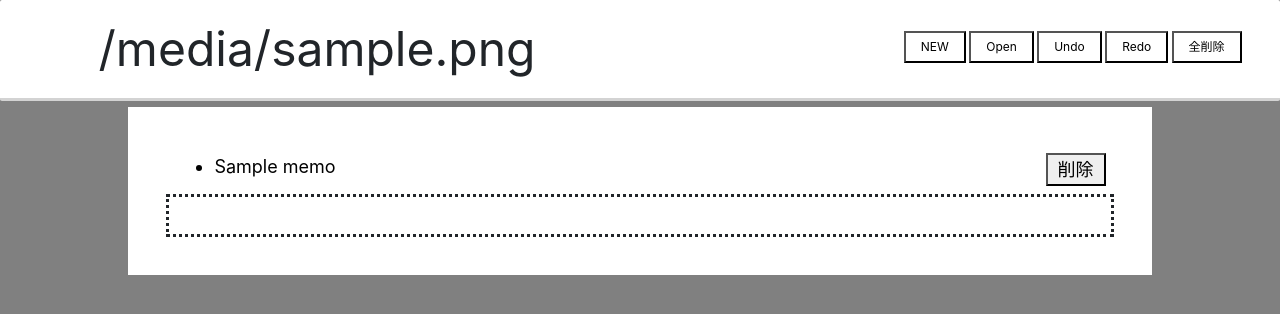
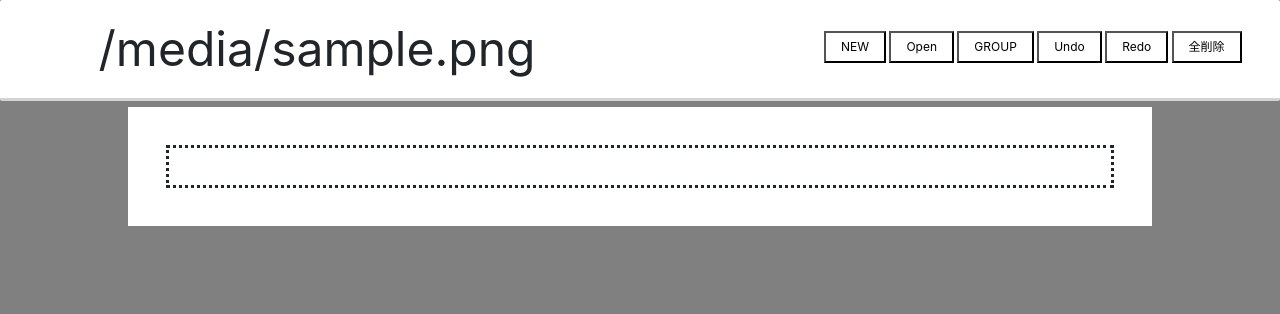
Before and after one commit to mutoxu-N/iDSMemo, a Flask app: template templates/index.html in a window 1280 px wide. Shown: the top 314 px of the page. Run offline with Flask 2, Linux system fonts and the light colour scheme; the template is opened without the code that fills it: most values are stand-ins (such as "Sample title", 1, 10 or a date in 2020); data that the repository does not hold is empty; some libraries are stand-ins or nearby versions.

Commit message:
グループ化の機能のUI

```diff
--- a/app.py
+++ b/app.py
@@ -74,6 +74,9 @@ def received():
     elif js["type"] == Type.ALL_REMOVE:
         data.removeAll()
 
+    elif js["type"] == Type.GROUP:
+        data.group(js["group"])
+
     return jsonify([data.filename, data.memo]), 200
 
 
--- a/static/css/contents.css
+++ b/static/css/contents.css
@@ -41,12 +41,10 @@ div.memo:focus-within, #last:focus{
 }
 
 div.content{
-    flex: 1;
     float: left;
-    width: calc(100% - 60px);
+    width: calc(100% - 90px);
     outline: 0px solid transparent;
 }
-
 
 button.rm {
     float: left;
@@ -55,3 +53,8 @@ button.rm {
     width: 60px;
     margin-top: auto;
 }
+
+input.gr {
+    float: left;
+    width: 30px;
+}
--- a/static/js/script.js
+++ b/static/js/script.js
@@ -1,5 +1,5 @@
 const addr = "http://127.0.0.1:8080/";
-const Type = {new: 1, edit:2, remove:3, check: 4, f_open:5, f_new: 6, undo:7, redo: 8, all_remove:9};
+const Type = {new: 1, edit:2, remove:3, check: 4, f_open:5, f_new: 6, undo:7, redo: 8, all_remove:9, group:10};
 const KeyNum = {enter: 13, end: 35, home: 36, up: 38, down: 40, left: 37, right: 39, backspace: 8};
 cursorPos = null
 filename = null
@@ -95,7 +95,7 @@ function reload(data) {
     for(i=0; i<memoData.length; i++) {
         $('<div class="memo">\
                 <ul style="margin-bottom: 0px;">\
-                    <li><div class="content" contenteditable="true">'+ memoData[i] +'</div><button class="rm">削除</button></li>\
+                    <li><div class="content" contenteditable="true">'+ memoData[i] +'</div><button class="rm">削除</button><input class="gr" type="checkbox"></input></li>\
                 </ul>\
             </div>'
         ).insertBefore('div#last')
@@ -205,8 +205,20 @@ $('button#open').click((e) => { send({type: Type["f_open"]}); $('button#open').b
 $('button#undo').click((e) => { send({type: Type["undo"]}); $('button#undo').blur(); })
 $('button#redo').click((e) => { send({type: Type["redo"]}); $('button#redo').blur(); })
 $('button#allRemove').click((e) => { send({type: Type["all_remove"]}); $('button#allRemove').blur(); })
+$('button#group').click((e) => {
+
+    l = []
+    for(i=0; i<memoData.length; i++) {
+        if($('#container > div.memo:nth-child(' + (i+1) + ') > ul > li > input.gr')[0]["checked"]) {
+            l.push(i)
+        }
+    }
+
+    send({type: Type["group"], group: l}); $('button#group').blur();
+})
 
 // get data from flask and display
 send({type: Type["check"]});
 
 //TODO EDITフォーカスが外れたら変更内容をFlaskに送る
+//TODO Shift+Enter で改行
--- a/templates/index.html
+++ b/templates/index.html
@@ -13,18 +13,11 @@
 <div id="header">
     <div id="file">{{ filename }}</div>
     <div id="buttons">
-        <br><button id="new">NEW</button>  <button id="open">Open</button>  <button id="undo">Undo</button>  <button id="redo">Redo</button>  <button id="allRemove">全削除</button>
+        <br><button id="new">NEW</button>  <button id="open">Open</button>  <button id="group">GROUP</button>  <button id="undo">Undo</button>  <button id="redo">Redo</button>  <button id="allRemove">全削除</button>
     </div>
 </div>
 
 <div id="container">
-    {% for memo in memos %}
-        <div class="memo">
-            <ul style="margin-bottom: 0px;">
-                <li><div class="content" contenteditable="true">{{ memo }}</div><button class="rm">削除</button></li>
-            </ul>
-        </div>
-    {% endfor %}
     <div id="last" contenteditable="true"><br></div>
 </div>
 
--- a/type.py
+++ b/type.py
@@ -9,3 +9,4 @@ class Type(IntEnum) :
     UNDO = 7
     REDO = 8
     ALL_REMOVE = 9
+    GROUP = 10
```
Also changed, not shown: memo_data.py (+11 -0 lines).
